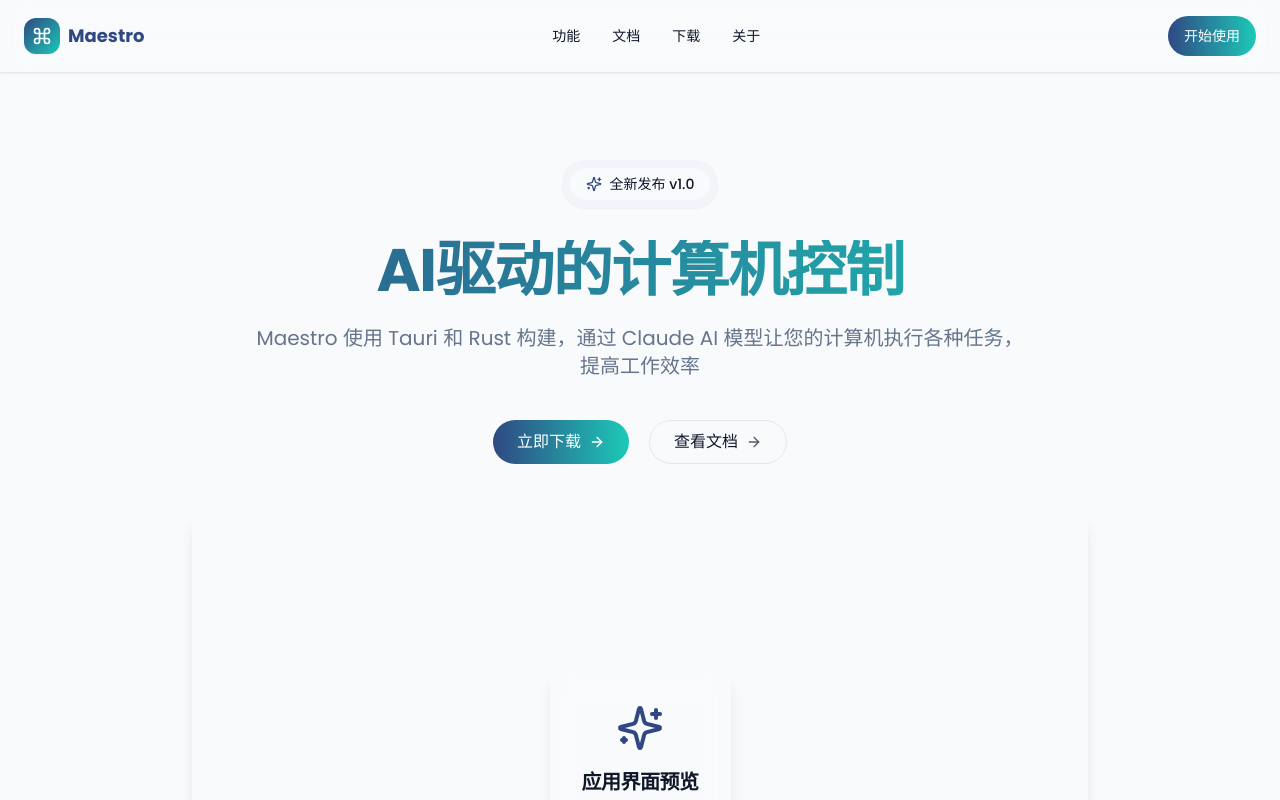
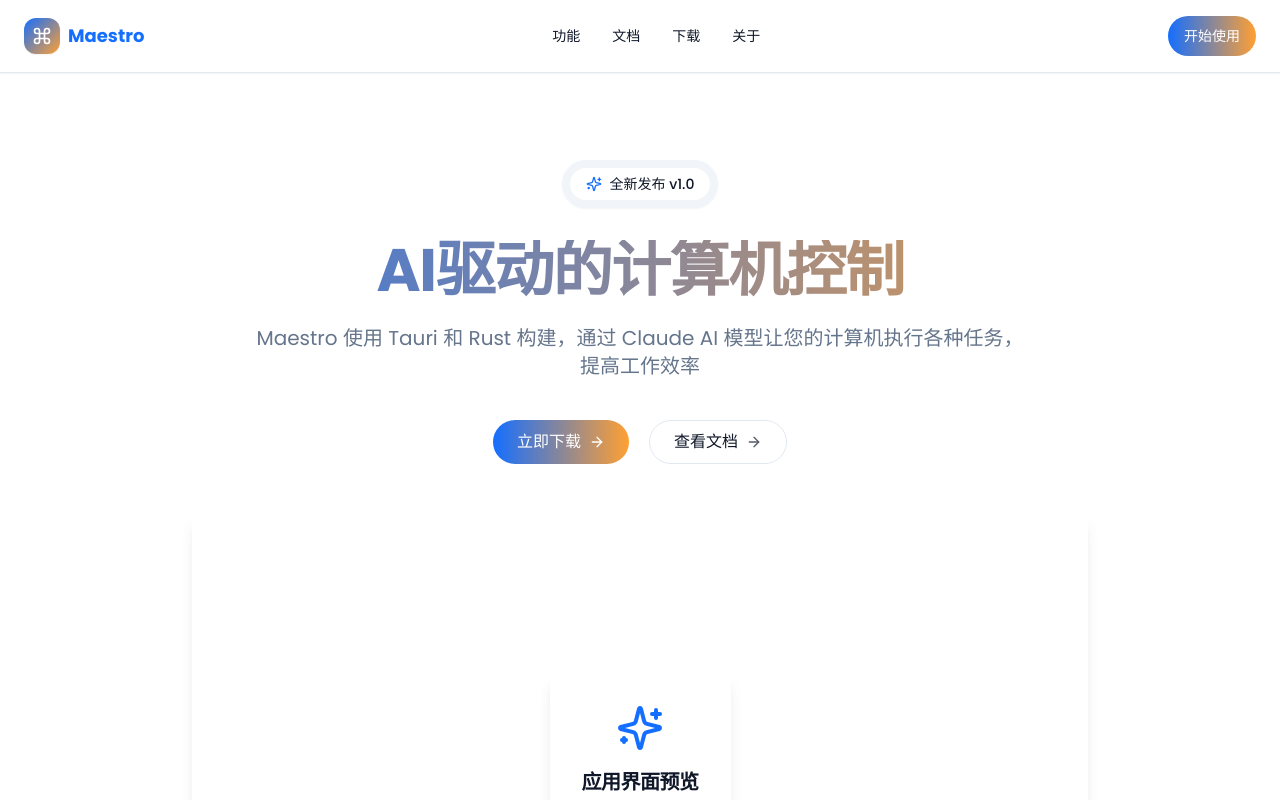
Before and after one commit to Shouly/maestro_v2, a Next.js app: page / in a window 1280 px wide. Shown: the top 800 px of the page. Built offline with nearby package versions, Linux system fonts and the light colour scheme.

Commit message:
优化：更新颜色方案，使用 #126dff 作为主色调

```diff
--- a/src/styles/globals.css
+++ b/src/styles/globals.css
@@ -4,8 +4,8 @@
 
 @layer base {
   :root {
-    /* 2025 现代设计风格明亮主题 */
-    --background: 210 40% 98%;
+    /* 明亮主题 */
+    --background: 0 0% 100%;
     --foreground: 222 47% 11%;
 
     --card: 0 0% 100%;
@@ -14,48 +14,48 @@
     --popover: 0 0% 100%;
     --popover-foreground: 222 47% 11%;
 
-    /* 主色调：深蓝色 - 更加专业和可靠 */
-    --primary: 222 47% 35%;
-    --primary-foreground: 210 40% 98%;
+    /* 主色调：明亮的蓝色 #126dff (HSL: 217 100% 54%) */
+    --primary: 217 100% 54%;
+    --primary-foreground: 0 0% 100%;
 
-    /* 次要色调：柔和的灰蓝色 */
+    /* 次要色调：浅灰色 */
     --secondary: 210 40% 96.1%;
     --secondary-foreground: 222 47% 20%;
 
     /* 中性灰 */
-    --muted: 210 40% 93%;
+    --muted: 210 40% 96.1%;
     --muted-foreground: 215 16% 47%;
 
-    /* 强调色：鲜艳的青绿色 - 现代感强 */
-    --accent: 174 75% 45%;
+    /* 强调色：橙色 - 与蓝色形成鲜明对比 */
+    --accent: 32 100% 60%;
     --accent-foreground: 0 0% 100%;
 
     /* 警告红 */
     --destructive: 0 84% 60%;
-    --destructive-foreground: 210 40% 98%;
+    --destructive-foreground: 0 0% 100%;
 
     /* 边框和输入框 */
     --border: 214.3 31.8% 91.4%;
     --input: 214.3 31.8% 91.4%;
-    --ring: 222 47% 35%;
+    --ring: 217 100% 54%;
 
-    /* 圆角 - 更加现代的圆角 */
+    /* 圆角 */
     --radius: 0.5rem;
 
-    /* 阴影 - 更加精致的阴影效果 */
-    --shadow-sm: 0 1px 2px rgba(0, 0, 0, 0.04);
-    --shadow: 0 4px 12px rgba(0, 0, 0, 0.05);
-    --shadow-md: 0 8px 24px rgba(0, 0, 0, 0.08);
-    --shadow-lg: 0 16px 38px rgba(0, 0, 0, 0.07);
+    /* 阴影效果 */
+    --shadow-sm: 0 1px 2px rgba(18, 109, 255, 0.05);
+    --shadow: 0 4px 12px rgba(18, 109, 255, 0.08);
+    --shadow-md: 0 8px 24px rgba(18, 109, 255, 0.1);
+    --shadow-lg: 0 16px 38px rgba(18, 109, 255, 0.12);
 
-    /* 渐变 - 更加现代的渐变色 */
-    --gradient-primary: linear-gradient(135deg, hsl(222, 47%, 35%), hsl(240, 47%, 40%));
-    --gradient-accent: linear-gradient(135deg, hsl(174, 75%, 45%), hsl(190, 75%, 50%));
-    --gradient-cool: linear-gradient(135deg, hsl(222, 47%, 35%), hsl(174, 75%, 45%));
+    /* 渐变色 */
+    --gradient-primary: linear-gradient(135deg, #126dff, #3d8bff);
+    --gradient-accent: linear-gradient(135deg, #ff9500, #ffb74d);
+    --gradient-cool: linear-gradient(135deg, #126dff, #00c2ff);
   }
 
   .dark {
-    /* 2025 现代设计风格暗色主题 */
+    /* 暗色主题 */
     --background: 222 47% 8%;
     --foreground: 210 40% 98%;
 
@@ -66,8 +66,8 @@
     --popover-foreground: 210 40% 98%;
 
     /* 主色调：亮蓝色 */
-    --primary: 222 47% 60%;
-    --primary-foreground: 210 40% 98%;
+    --primary: 217 100% 65%;
+    --primary-foreground: 0 0% 100%;
 
     /* 深灰色 */
     --secondary: 217 32% 17%;
@@ -77,18 +77,18 @@
     --muted: 217 32% 17%;
     --muted-foreground: 215 20% 65%;
 
-    /* 强调色：亮青绿色 */
-    --accent: 174 75% 55%;
-    --accent-foreground: 222 47% 10%;
+    /* 强调色：亮橙色 */
+    --accent: 32 100% 65%;
+    --accent-foreground: 0 0% 0%;
 
     /* 亮红色 */
     --destructive: 0 62.8% 65.6%;
-    --destructive-foreground: 210 40% 98%;
+    --destructive-foreground: 0 0% 100%;
 
     /* 边框和输入框 */
     --border: 217 32% 17%;
     --input: 217 32% 17%;
-    --ring: 222 47% 60%;
+    --ring: 217 100% 65%;
   }
 }
 
@@ -106,7 +106,7 @@
     font-feature-settings: "rlig" 1, "calt" 1;
   }
 
-  /* 现代风格的标题 */
+  /* 标题样式 */
   h1, h2, h3, h4, h5, h6 {
     @apply font-bold tracking-tight;
   }
@@ -123,33 +123,33 @@
     @apply text-2xl md:text-3xl;
   }
 
-  /* 现代风格的链接 */
+  /* 链接样式 */
   a {
     @apply text-[hsl(var(--primary))] hover:text-[hsl(var(--primary))/80] transition-colors;
   }
 
-  /* 现代风格的按钮悬停效果 */
+  /* 按钮悬停效果 */
   button,
   .button {
     @apply transition-all duration-300;
   }
 
-  /* 现代风格的卡片悬停效果 */
+  /* 卡片悬停效果 */
   .card-hover {
     @apply transition-all duration-300 hover:shadow-md hover:translate-y-[-4px];
   }
 
-  /* 现代风格的渐变文本 */
+  /* 渐变文本 */
   .gradient-text {
     @apply bg-clip-text text-transparent bg-gradient-to-r from-[hsl(var(--primary))] to-[hsl(var(--accent))];
   }
 
-  /* 现代风格的渐变背景 */
+  /* 渐变背景 */
   .gradient-bg {
     @apply bg-gradient-to-r from-[hsl(var(--primary))] to-[hsl(var(--accent))];
   }
 
-  /* 现代风格的模糊背景 */
+  /* 模糊背景 */
   .blur-bg {
     @apply backdrop-blur-md bg-[hsl(var(--background))/80];
   }
```
